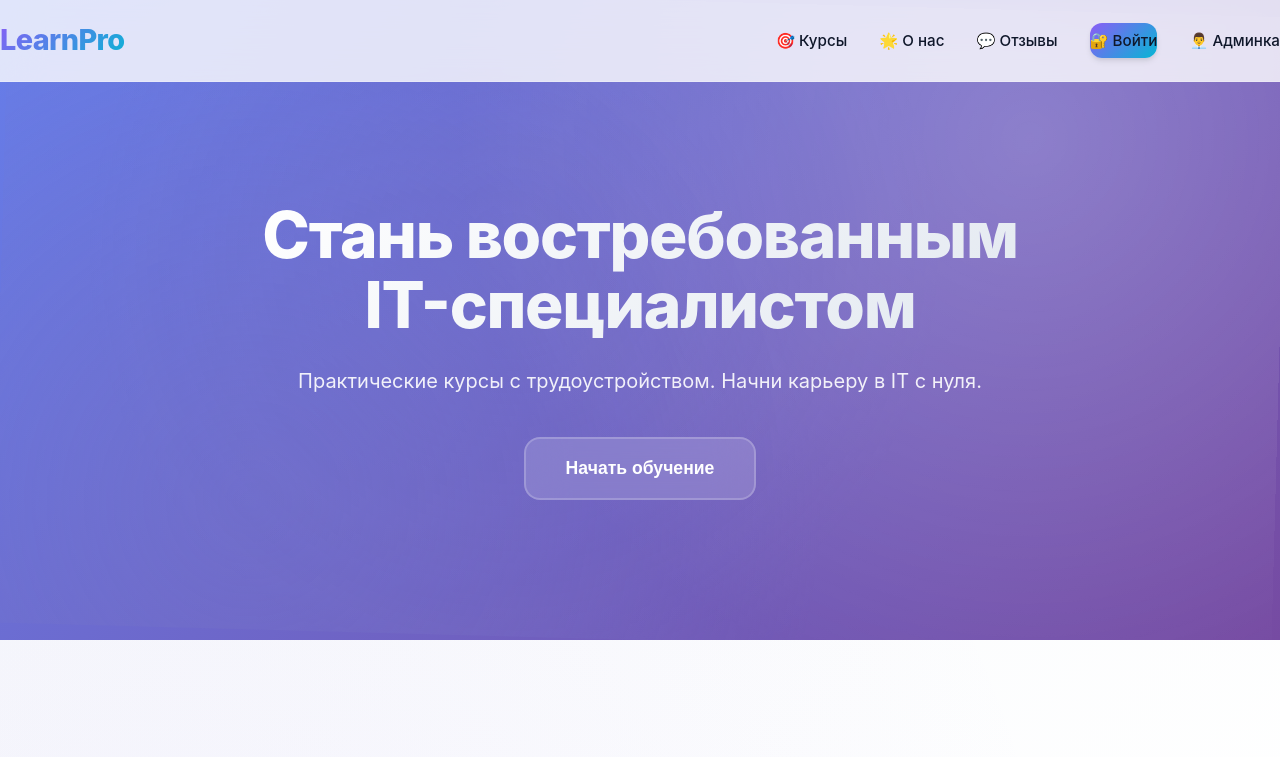
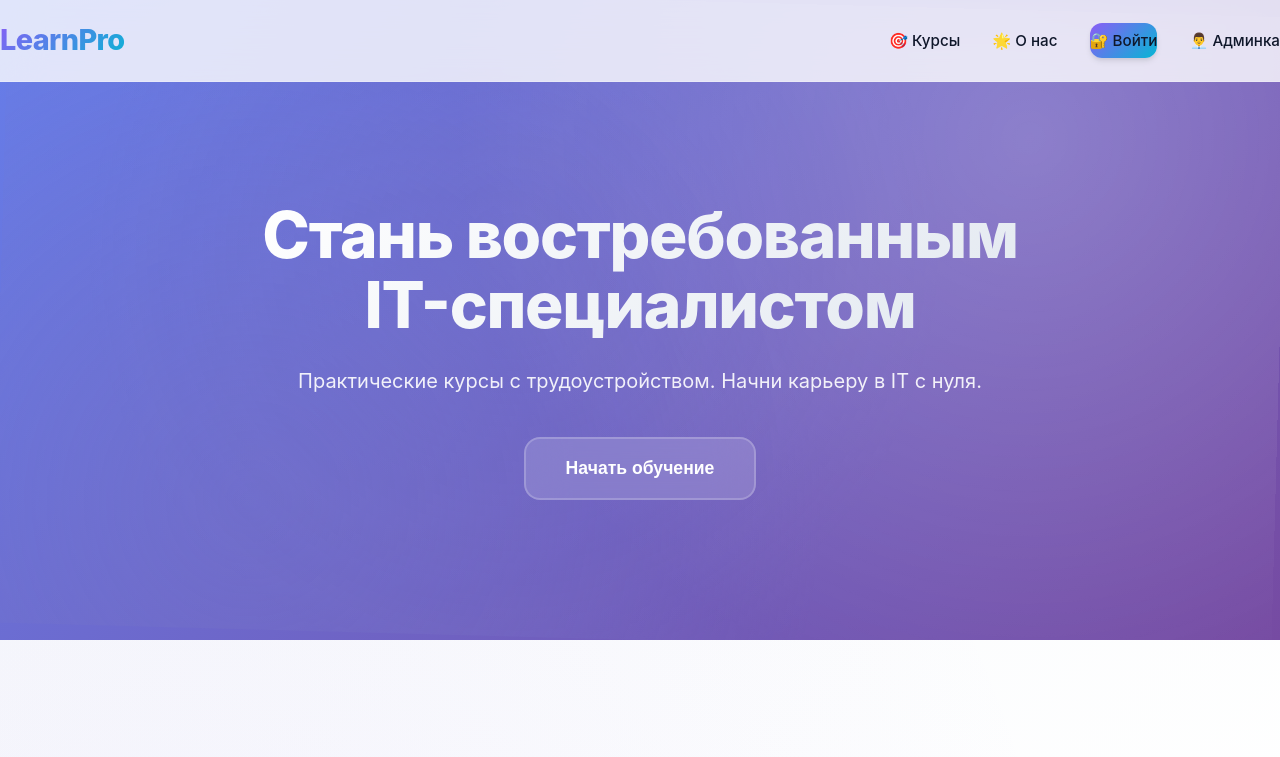
Before and after one commit to aleksand7/learnpro.github.io, a website: page index.html in a window 1280 px wide. Shown: the top 757 px of the page. Drawn offline with Linux system fonts and the light colour scheme.

Commit message:
Update index.html

```diff
--- a/index.html
+++ b/index.html
@@ -18,7 +18,6 @@
             <ul class="nav-links">
                 <li><a href="#courses">🎯 Курсы</a></li>
                 <li><a href="#about">🌟 О нас</a></li>
-                <li><a href="#reviews">💬 Отзывы</a></li>
                 <li><a href="#" class="login-btn" onclick="showLoginModal()">🔐 Войти</a></li>
                 <li><a href="admin.html">👨‍💼 Админка</a></li>
             </ul>
```
